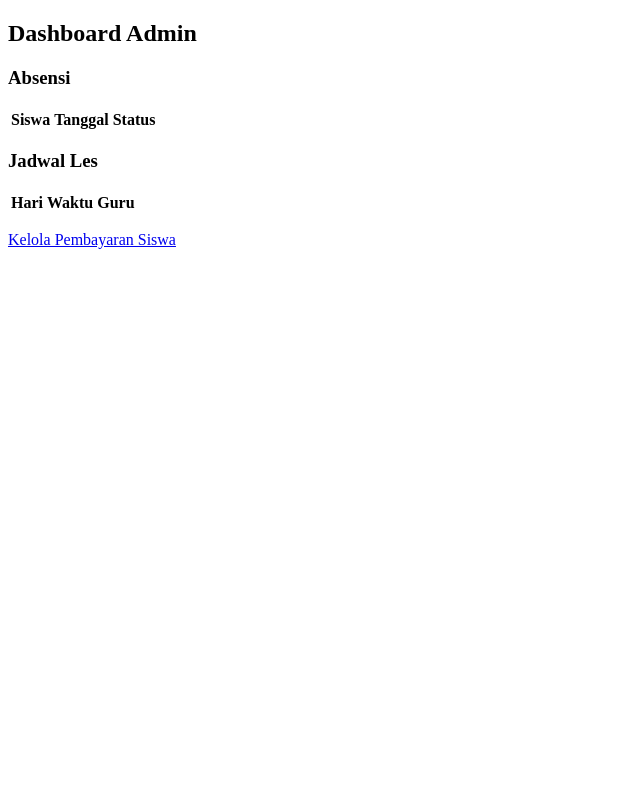
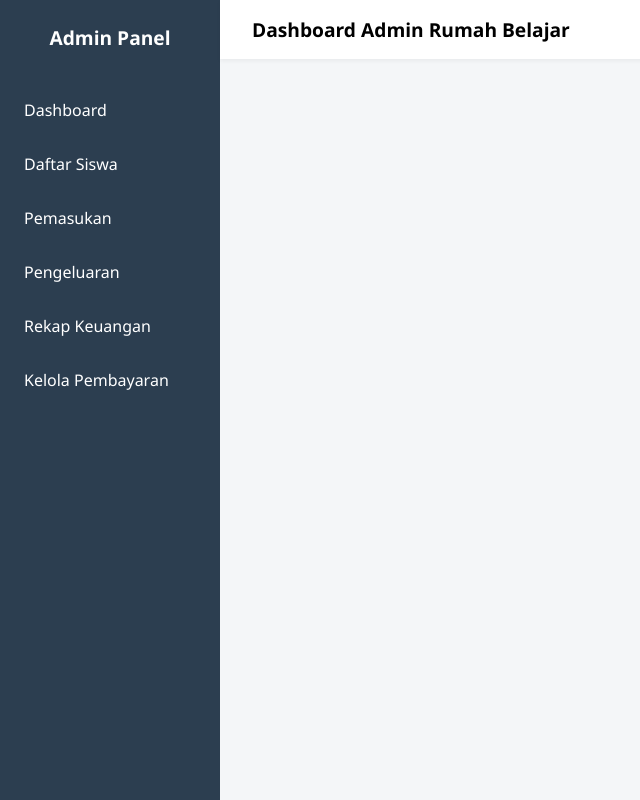
Before and after one commit to rumahbelajarrr/rumahbelajar, a Django app: page /absen/dashboard_admin/ in a window 1280 px wide. Shown: the whole page, without its empty margins (0-640 px from the left). Run offline with Django 5.2, Linux system fonts and the light colour scheme; a user stored in the database is signed in; data that the repository does not hold is empty.

Commit message:
irna lanjut

```diff
--- a/keuangan/models.py
+++ b/keuangan/models.py
@@ -75,6 +75,7 @@ class PembayaranSPP(models.Model):
     ('12', 'Desember'),
 
 ]
+
     STATUS_CHOICES = [
     ('belum lunas', 'Belum Lunas'),
     ('lunas', 'Lunas'),
--- a/rumahbelajar/templates/admin/dashboard.html
+++ b/rumahbelajar/templates/admin/dashboard.html
@@ -1,57 +1,124 @@
 <!DOCTYPE html>
 <html lang="en">
 <head>
-    <meta charset="UTF-8">
-    <meta name="viewport" content="width=device-width, initial-scale=1.0">
-    <title>Document</title>
+  <meta charset="UTF-8" />
+  <meta name="viewport" content="width=device-width, initial-scale=1.0"/>
+  <title>Dashboard Admin</title>
+  <style>
+    * {
+      margin: 0;
+      padding: 0;
+      box-sizing: border-box;
+    }
+
+    body {
+      font-family: 'Segoe UI', Tahoma, Geneva, Verdana, sans-serif;
+      display: flex;
+      min-height: 100vh;
+      background-color: #f4f6f8;
+    }
+
+    .sidebar {
+      width: 220px;
+      background-color: #2c3e50;
+      color: white;
+      display: flex;
+      flex-direction: column;
+      padding: 1.5rem 1rem;
+    }
+
+    .sidebar h2 {
+      font-size: 1.2rem;
+      margin-bottom: 2rem;
+      text-align: center;
+    }
+
+    .sidebar a {
+      color: white;
+      text-decoration: none;
+      margin: 0.5rem 0;
+      padding: 0.5rem;
+      border-radius: 4px;
+      display: block;
+    }
+
+    .sidebar a:hover {
+      background-color: #34495e;
+    }
+
+    .main-content {
+      flex: 1;
+      display: flex;
+      flex-direction: column;
+    }
+
+    .header {
+      background-color: #ffffff;
+      padding: 1rem 2rem;
+      box-shadow: 0 2px 4px rgba(0,0,0,0.05);
+      font-size: 1.2rem;
+      font-weight: bold;
+    }
+
+    .content {
+      padding: 2rem;
+    }
+
+    h3 {
+      margin-top: 1.5rem;
+      color: #34495e;
+    }
+
+    table {
+      width: 100%;
+      border-collapse: collapse;
+      margin-top: 1rem;
+    }
+
+    th, td {
+      padding: 0.75rem;
+      border: 1px solid #ddd;
+      text-align: left;
+    }
+
+    th {
+      background-color: #ecf0f1;
+    }
+
+    tr:nth-child(even) {
+      background-color: #f9f9f9;
+    }
+
+    .btn {
+      display: inline-block;
+      margin-top: 1.5rem;
+      padding: 0.6rem 1rem;
+      background-color: #3498db;
+      color: white;
+      text-decoration: none;
+      border-radius: 4px;
+    }
+
+    .btn:hover {
+      background-color: #2980b9;
+    }
+  </style>
 </head>
 <body>
 
-{% block content %}
-  <h2>Dashboard Admin</h2>
+  <div class="sidebar">
+    <h2>Admin Panel</h2>
+    <a href="{% url 'keuangan:beranda' %}">Dashboard</a>
+    <a href="{% url 'keuangan:daftar_siswa' %}">Daftar Siswa</a>
+    <a href="{% url 'keuangan:daftar_pemasukan' %}">Pemasukan</a>
+    <a href="{% url 'keuangan:daftar_pengeluaran' %}">Pengeluaran</a>
+    <a href="{% url 'keuangan:rekap_keuangan' %}">Rekap Keuangan</a>
+    <a href="{% url 'keuangan:kelola_pembayaran' %}">Kelola Pembayaran</a>
+  </div>
 
-  <h3>Absensi</h3>
-  <table>
-    <thead>
-      <tr>
-        <th>Siswa</th>
-        <th>Tanggal</th>
-        <th>Status</th>
-      </tr>
-    </thead>
-    <tbody>
-      {% for absen in absen %}
-        <tr>
-          <td>{{ absen.siswa.nama }}</td>
-          <td>{{ absen.tanggal }}</td>
-          <td>{{ absen.tingkat }}</td>
-        </tr>
-      {% endfor %}
-    </tbody>
-  </table>
-
-  <h3>Jadwal Les</h3>
-  <table>
-    <thead>
-      <tr>
-        <th>Hari</th>
-        <th>Waktu</th>
-        <th>Guru</th>
-      </tr>
-    </thead>
-    <tbody>
-      {% for jadwal in jadwal %}
-        <tr>
-          <td>{{ jadwal.hari }}</td>
-          <td>{{ jadwal.waktu }}</td>
-          <td>{{ jadwal.guru }}</td>
-        </tr>
-      {% endfor %}
-    </tbody>
-  </table>
-
-  <p><a href="{% url 'keuangan:kelola_pembayaran' %}">Kelola Pembayaran Siswa</a></p>
-{% endblock %}
-
+  <div class="main-content">
+    <div class="header">
+      Dashboard Admin Rumah Belajar
+    </div>
 </body>
 </html>
```
Also changed, not shown: keuangan/templates/keuangan/admin/kelola_pembayaran.html (+11 -7 lines), keuangan/templates/keuangan/beranda.html (+95 -7 lines), rumahbelajar/templates/siswa/dashboard_Siswa.html (+124 -9 lines), db.sqlite3, 1 other file.
